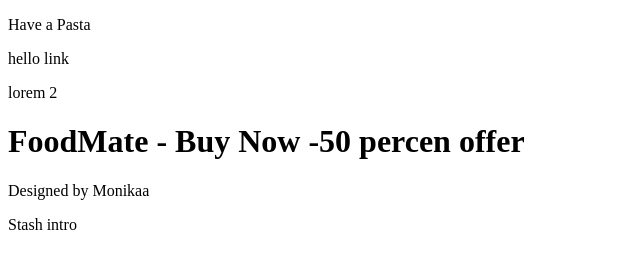
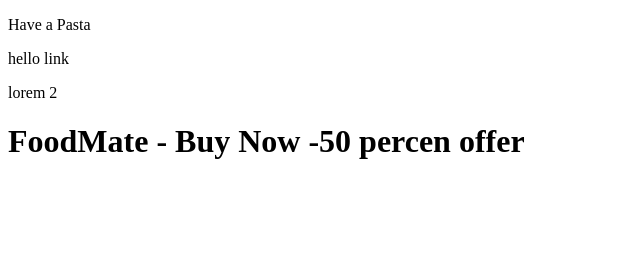
Before and after one commit to swethaasp/FoodMate, a website: page index.html in a window 1280 px wide. Shown: the whole page, without its empty margins (0-640 px from the left). Drawn offline with Linux system fonts and the light colour scheme.

Commit message:
initialize

```diff
--- a/index.html
+++ b/index.html
@@ -14,8 +14,7 @@
         <title>title</title>
         <p>lorem 2</p>
         <h1>FoodMate - Buy Now -50 percen offer</h1>
-        <footer>Designed by Monikaa</footer>
-        <p>Stash intro</p>
+
 
 
     </body>
```
